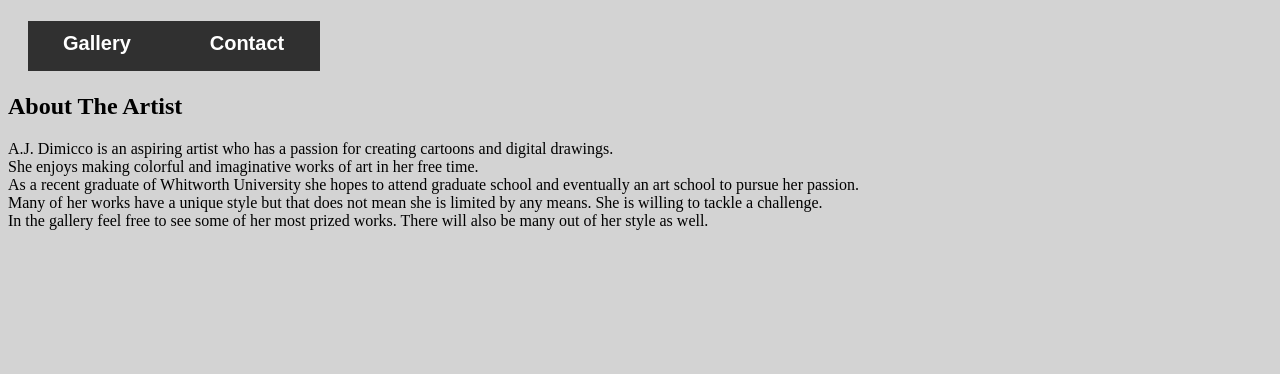
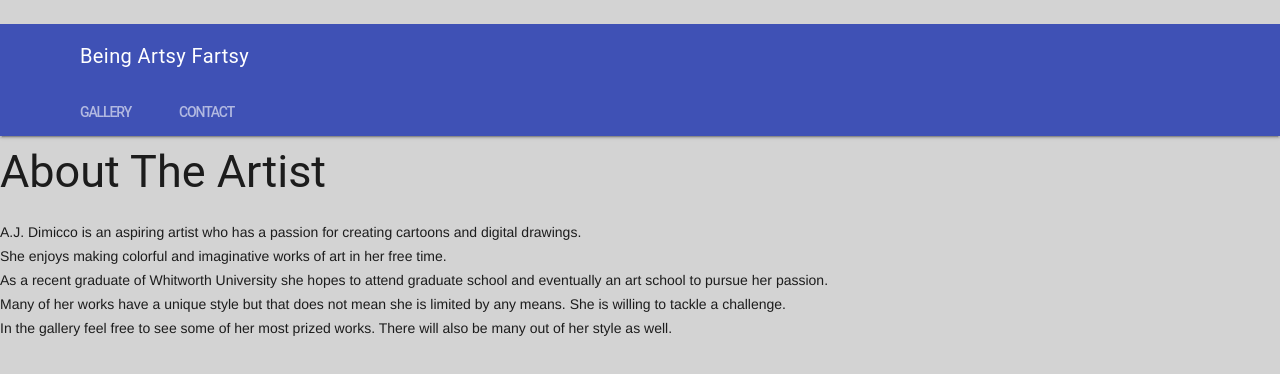
Before and after one commit to nssk1999/AlexJBlair.github.io, a plain HTML site: page index.html in a window 1280 px wide. Drawn offline with nearby package versions, Linux system fonts and the light colour scheme.

Commit message:
made some changes in design using google material design

```diff
--- a/index.html
+++ b/index.html
@@ -4,14 +4,31 @@
 <title>Being Artsy Fartsy</title>
 <link href = "css/styles.css" rel = "stylesheet" type = "text/css" />
 <link href = "css/navbar.css" rel = "stylesheet" type = "text/css" />
+<link rel="stylesheet" href="https://fonts.googleapis.com/icon?family=Material+Icons">
+<link rel="stylesheet" href="https://code.getmdl.io/1.3.0/material.indigo-pink.min.css">
+<script defer src="https://code.getmdl.io/1.3.0/material.min.js"></script>
 </head>
 <body>
 <h1>
-        <div class="navbar">
+        <div class="mdl-layout mdl-js-layout mdl-layout--fixed-header">
+                <header class="mdl-layout__header">
+                  <div class="mdl-layout__header-row">
+                    <span class="mdl-layout-title">Being Artsy Fartsy</span>
+                  </div>
+                  <!-- Tabs -->
+                  <div class="mdl-layout__tab-bar mdl-js-ripple-effect">
+                    <a href=gallery.html class="mdl-layout__tab is-active">Gallery</a>
+                    <a href=contact.html class="mdl-layout__tab">Contact</a>
+
+                  </div>
+                </header>
+        <!-- <div class="navbar">
                 <a href = gallery.html>Gallery</a>
                 <a href = contact.html>Contact</a>
-        </div>
+        </div> -->
 </h1>
+<br><br><br><br><br>
+
 <h2>About The Artist</h2>
 <p>A.J. Dimicco is an aspiring artist who has a passion for creating cartoons and digital drawings.
     <br>She enjoys making colorful and imaginative works of art in her free time.
```
